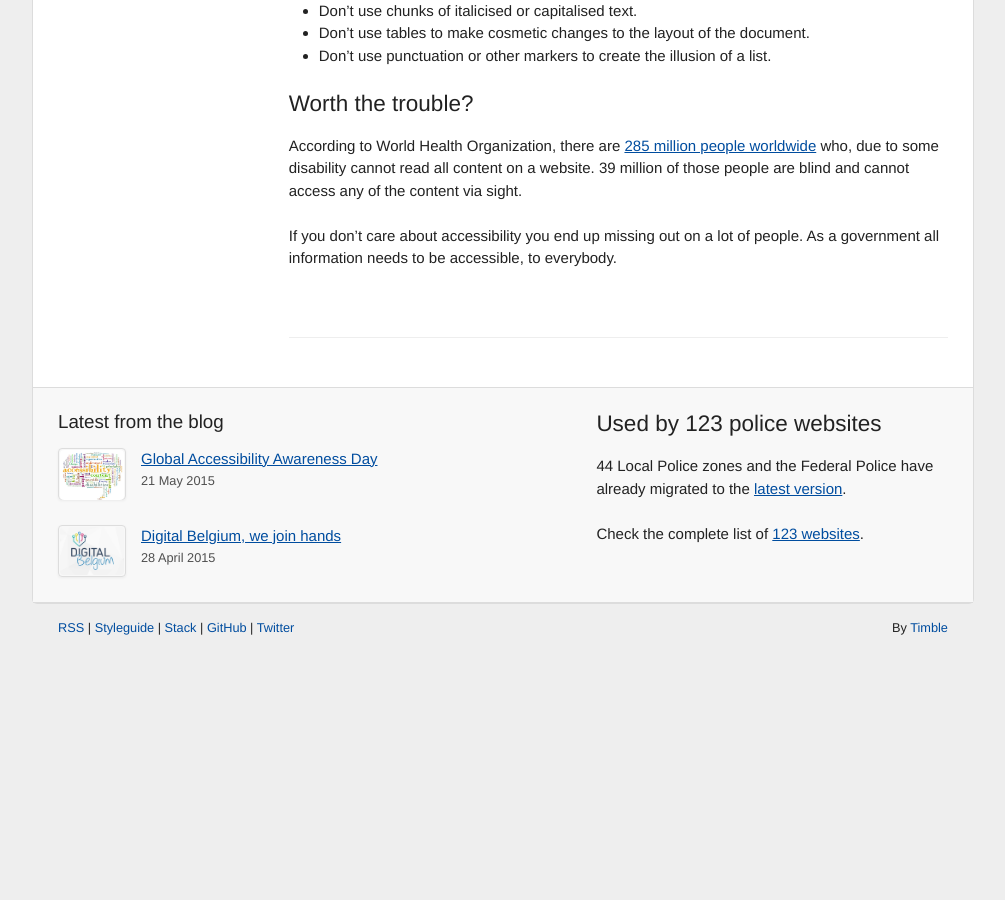
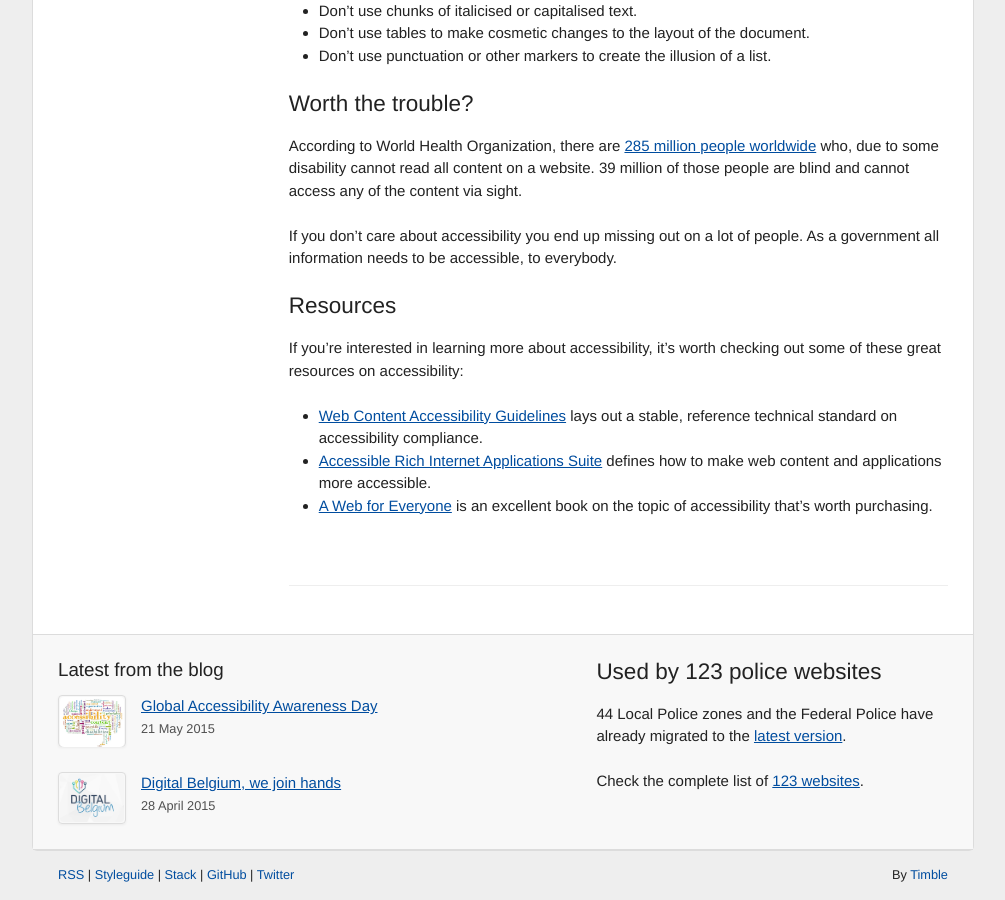
Before and after one commit to timble/www.openpolice.be, a Jekyll site: the page built from blog/_posts/2015-05-21-global-accessibility-awareness-day.md, in a window 1280 px wide and 900 px high, scrolled down 1234 px. Shown: the whole window, without its empty margins (137-1142 px from the left). Built offline with Jekyll 4.4.1, drawn with Linux system fonts in a browser that asks for light colours; before the commit the page ends 1886 px from its top, so only the background shows below that.

Commit message:
#29 - Added resources

```diff
--- a/blog/_posts/2015-05-21-global-accessibility-awareness-day.md
+++ b/blog/_posts/2015-05-21-global-accessibility-awareness-day.md
@@ -46,3 +46,11 @@ An important part of creating an accessible website is writing accessible conten
 According to World Health Organization, there are [285 million people worldwide](http://www.sitepoint.com/how-many-users-need-accessible-websites/) who, due to some disability cannot read all content on a website. 39 million of those people are blind and cannot access any of the content via sight.
 
 If you don’t care about accessibility you end up missing out on a lot of people. As a government all information needs to be accessible, to everybody.
+
+## Resources
+
+If you’re interested in learning more about accessibility, it’s worth checking out some of these great resources on accessibility:
+
+* [Web Content Accessibility Guidelines](http://www.w3.org/WAI/intro/wcag.php) lays out a stable, reference technical standard on accessibility compliance.
+* [Accessible Rich Internet Applications Suite](http://www.w3.org/WAI/intro/aria) defines how to make web content and applications more accessible.
+* [A Web for Everyone](https://rosenfeldmedia.com/books/a-web-for-everyone/) is an excellent book on the topic of accessibility that’s worth purchasing.
```
